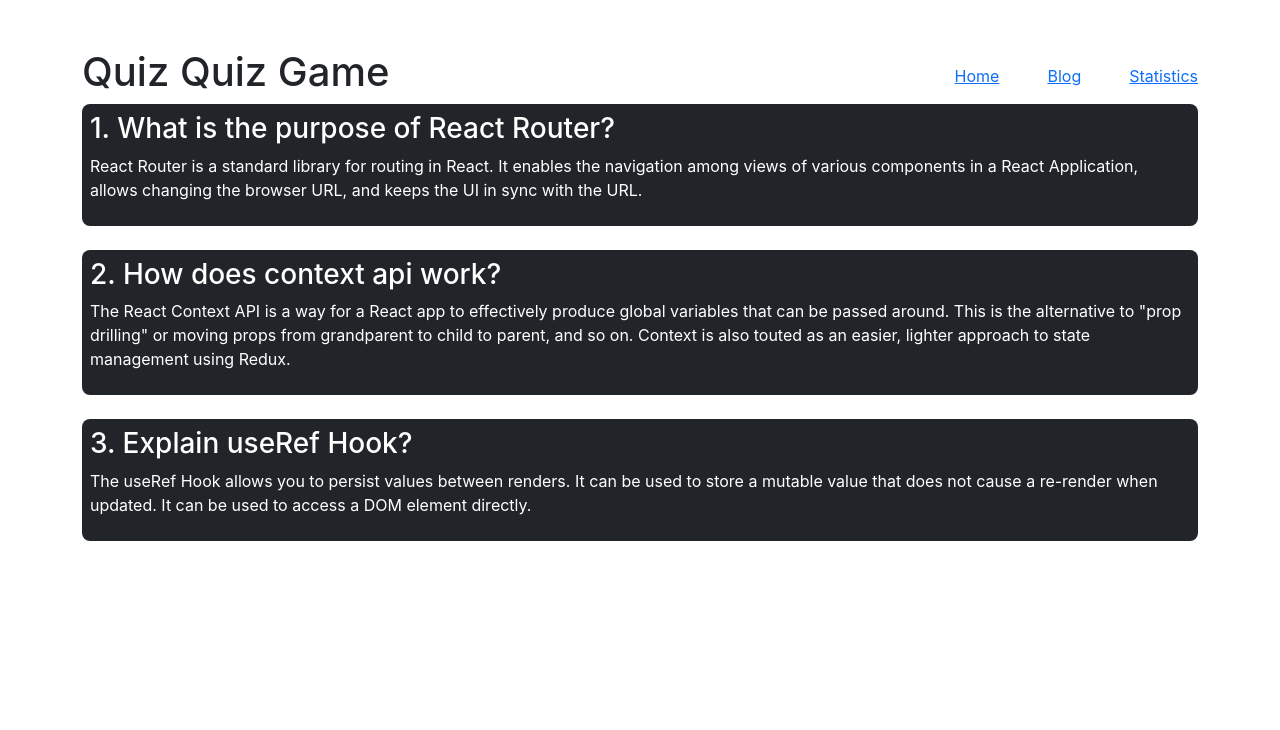
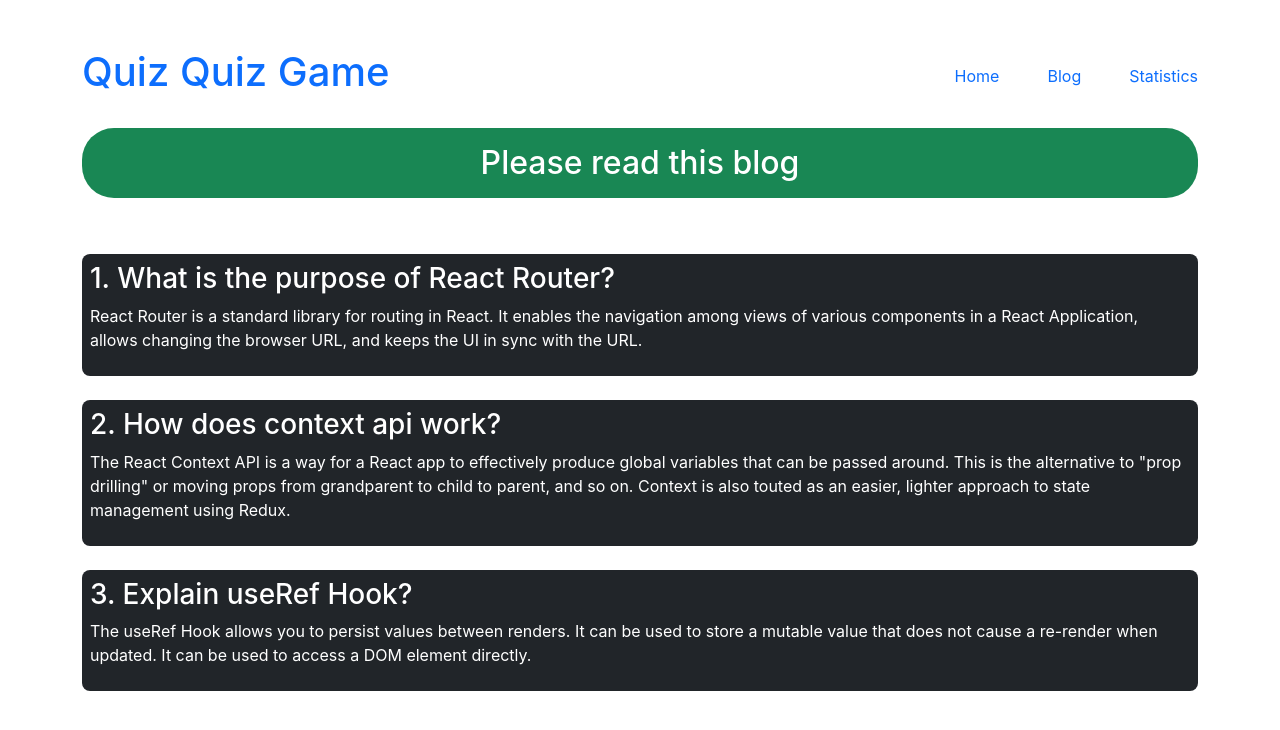
Before and after one commit to UttomKumarRoy/Assignment-9, a React (Create React App) app: page /blog in a window 1280 px wide. Shown: the top 730 px of the page. Built offline with nearby package versions, Linux system fonts and the light colour scheme.

Commit message:
Some design improved

```diff
--- a/src/components/Blog.js
+++ b/src/components/Blog.js
@@ -2,7 +2,8 @@ import React from 'react';
 
 const Blog = () => {
     return (
-        <div>
+        <div> <br />
+            <h2 className='text-white text-center bg-success rounded-5 p-3'>Please read this blog</h2> <br /> <br />
              <div className='bg-dark text-white p-2 rounded-3'>
                 <h3>1. What is the purpose of React Router?</h3>
                 <p>React Router is a standard library for routing in React. It enables the navigation among views of various components in a React Application, allows changing the browser URL, and keeps the UI in sync with the URL.</p>
--- a/src/components/Header.js
+++ b/src/components/Header.js
@@ -5,13 +5,12 @@ const Header = () => {
     return (
         <div className='d-flex justify-content-between align-items-center'>
             <div>
-                <h1>Quiz Quiz Game</h1>
+                <h1 className='text-primary'>Quiz Quiz Game</h1>
             </div>
             <div className='d-flex gap-5'>
-            <Link to="/">Home</Link>
-            <Link to="/blog">Blog</Link>
-            <Link to="/statistics">Statistics</Link>
-            {/*<Link to="/quiz/:id">Quiz</Link>*/}
+            <Link className='text-decoration-none' to="/">Home</Link>
+            <Link className='text-decoration-none' to="/blog">Blog</Link>
+            <Link className='text-decoration-none' to="/statistics">Statistics</Link>
             </div>
 
 
--- a/src/components/Quiz.js
+++ b/src/components/Quiz.js
@@ -7,8 +7,8 @@ const Quiz = () => {
     const quiz=loaderData.data;
     const {name, questions}=quiz
     return (
-        <div>
-            <h2>Quiz of {name}</h2>
+        <div> <br />
+            <h2 className='text-center text-white bg-secondary rounded-5 p-3'>Quiz of {name}</h2> <br /> <br />
             <div>
                 <ol>
                 {
--- a/src/components/Statistics.js
+++ b/src/components/Statistics.js
@@ -22,12 +22,15 @@ const Statistics = () => {
     ];
     return (
         <div>
+
                 <LineChart width={500} height={400} data={data}>
                     <Line type="monotone" dataKey="total" stroke="#82ca9d" />
                     <XAxis dataKey="name" />
                     <YAxis />
                     <Tooltip></Tooltip>
                 </LineChart>
+
+
         </div>
     );
 };
```
Also changed, not shown: 1 other file (tests, documents, lock files or other folders). Lines whose indentation alone changed are shown as unchanged.
